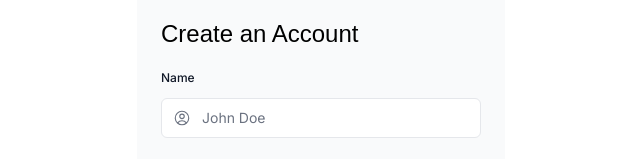
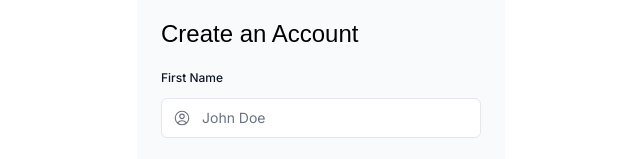
Before and after one commit to kdarley/fireequipmentfrontend, a Next.js app: page /register in a window 1280 px wide. Shown: the part 185-344 px from the top of the page, without its empty margins (319-959 px from the left). Built offline with nearby package versions, Linux system fonts and the light colour scheme; a web font is replaced by a local one.

Commit message:
testing github actions

```diff
--- a/app/ui/register-form.tsx
+++ b/app/ui/register-form.tsx
@@ -42,9 +42,9 @@ export default function RegisterForm() {
           <div>
             <label
               className="mb-3 mt-5 block text-xs font-medium text-gray-900"
-              htmlFor="email"
+              htmlFor="first_name"
             >
-              Name
+              First Name
             </label>
             <div className="relative">
               <input
```
